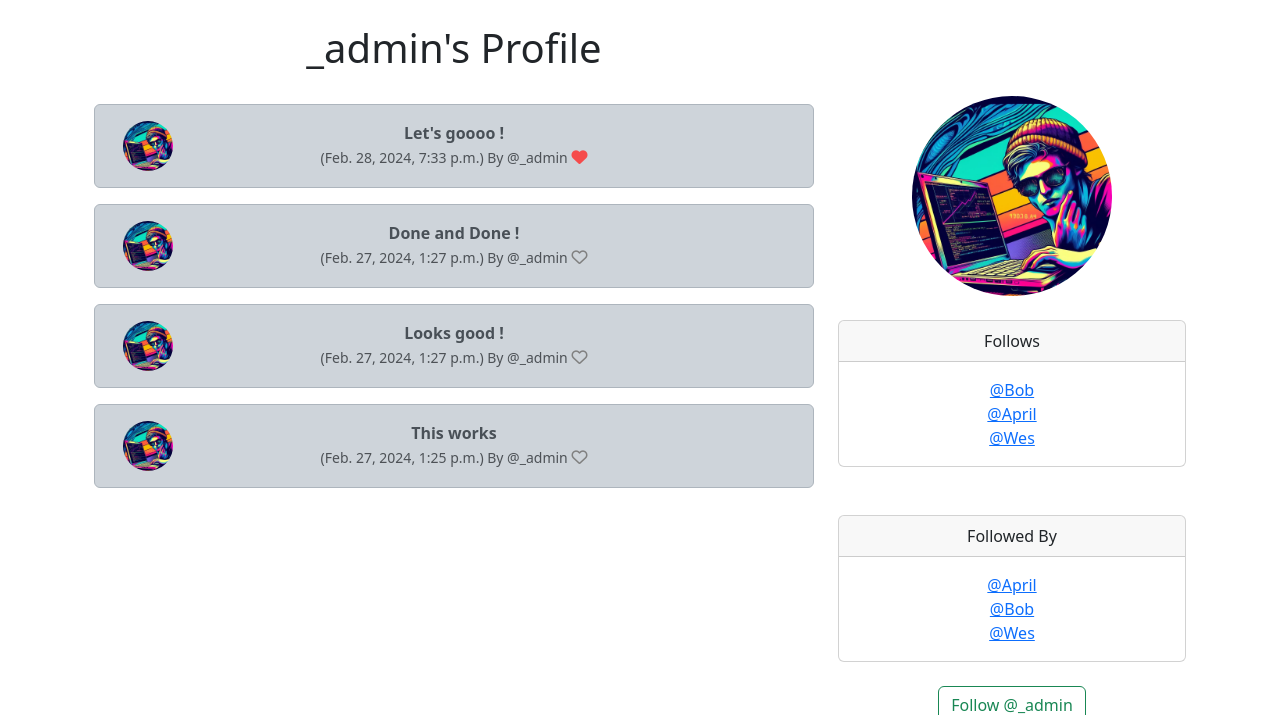
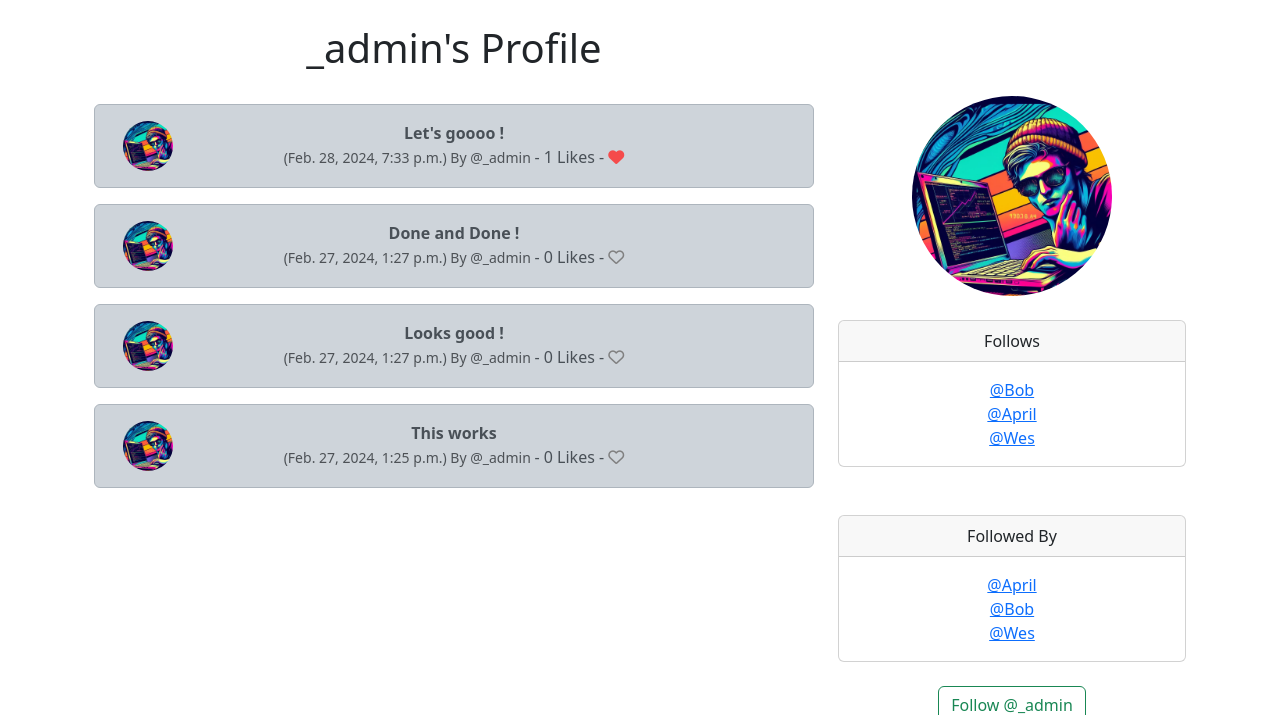
Before and after one commit to Eamateli/Circle, a Django app: page /profile/1 in a window 1280 px wide. Shown: the part 56-771 px from the top of the page. Run offline with Django 5.2, Linux system fonts and the light colour scheme; a user stored in the database is signed in; data comes from the database, SQL or seed files in the repository; both versions use the stored data as it was after the commit; some libraries are stand-ins or nearby versions.

Commit message:
Adding the counter like button

```diff
--- a/social/circle/templates/profile.html
+++ b/social/circle/templates/profile.html
@@ -33,6 +33,7 @@
                 <small class="text-muted">
                   ({{ noise.created_at}}) By @{{ noise.user.username}}
                 </small>
+                - {{ noise.number_of_likes }} Likes -
                 {%  if user in noise.likes.all %}
                 <a href="{%  url 'noise_like' noise.id  %}"><i class="fa-solid fa-heart" style="color:rgb(245, 75, 75)"></i></a>
                 {% else %}
```
Also changed, not shown: social/db.sqlite3.
